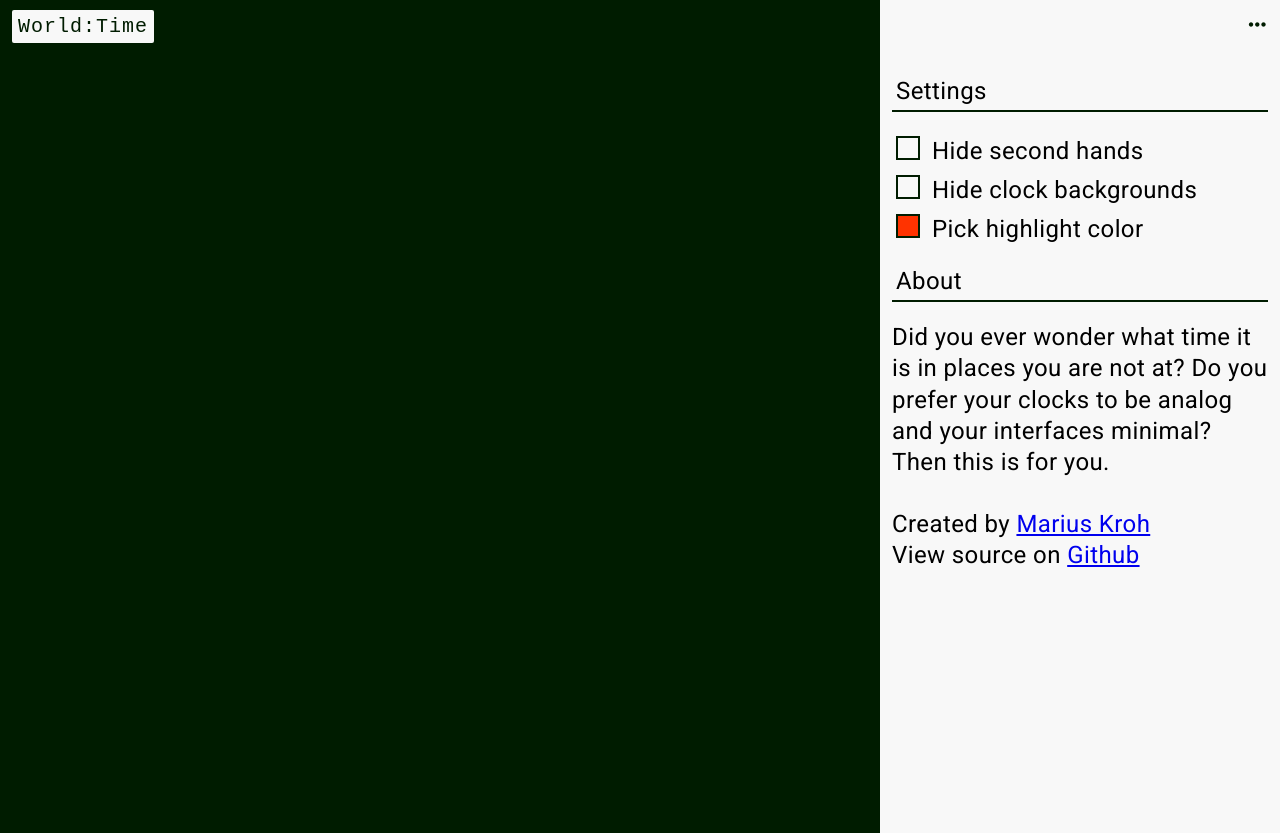
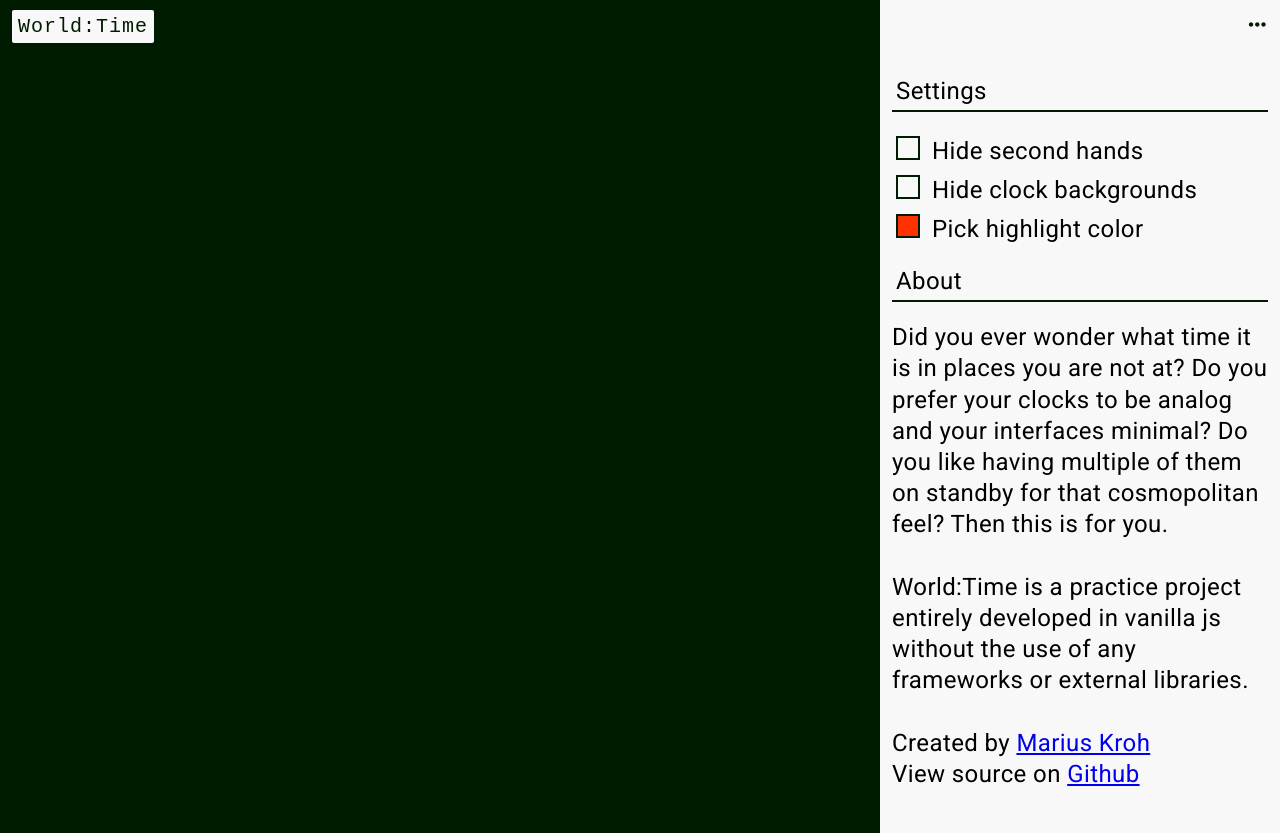
Before and after one commit to mariusKroh/World-Time, a plain HTML site: page index.html in a window 1280 px wide. Both pictures are taken after a click on the icon 1257 px from the left and 24 px from the top of the page. Drawn offline with nearby package versions, Linux system fonts and the light colour scheme; files that its build step writes are made by us from their sources; no server answers; a web font is replaced by a local one.

Commit message:
:lipstick: Update project description

```diff
--- a/index.html
+++ b/index.html
@@ -59,7 +59,10 @@
             <p>
               Did you ever wonder what time it is in places you are not at? Do
               you prefer your clocks to be analog and your interfaces minimal?
-              Then this is for you.
+              Do you like having multiple of them on standby for that
+              cosmopolitan feel? Then this is for you.<br /><br />World:Time is
+              a practice project entirely developed in vanilla js without the
+              use of any frameworks or external libraries.
             </p>
             <p>
               <br />
```
